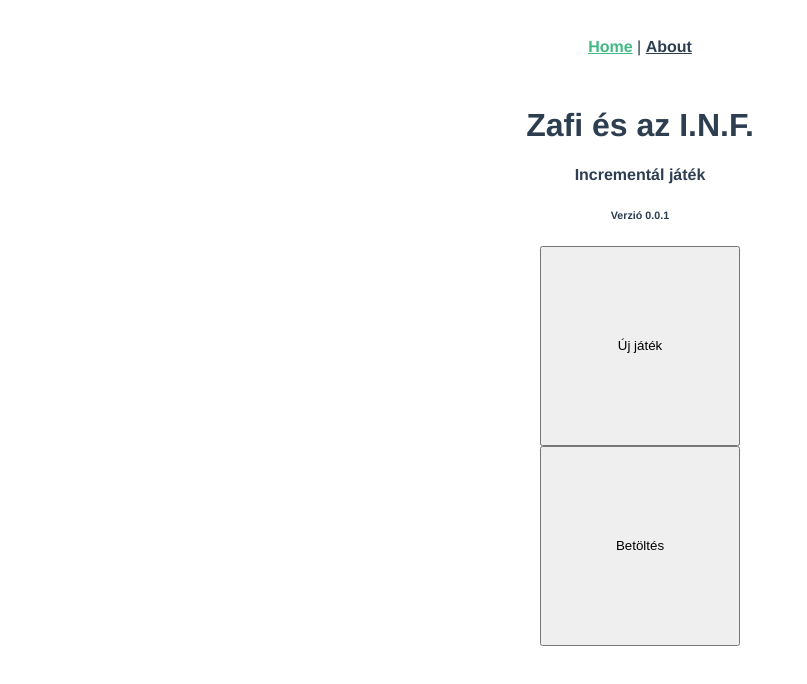
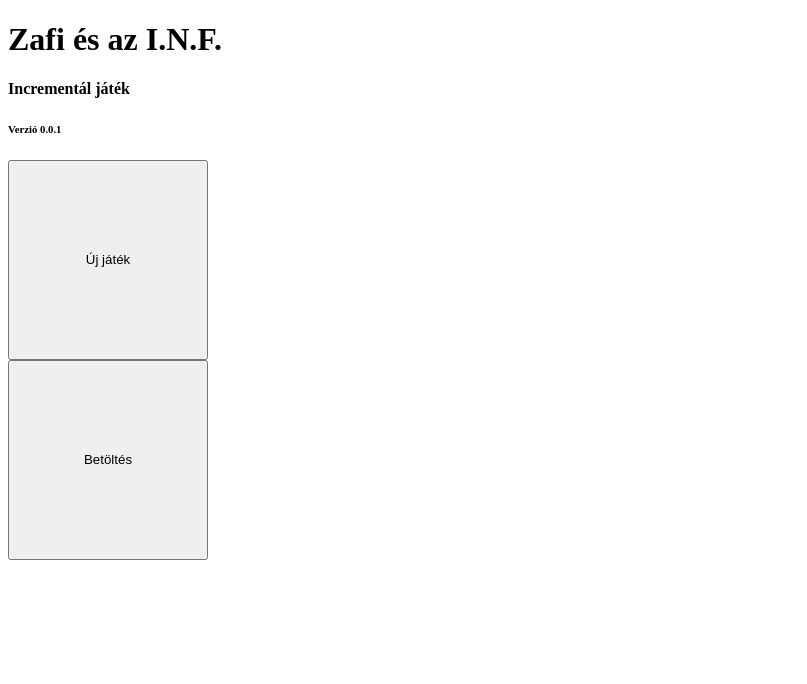
Before and after one commit to Pepice23/zafi_es_az_inf, a Vue app: page / in a window 1280 px wide. Shown: the top 684 px of the page, without its empty margins (0-807 px from the left). Built offline with nearby package versions, Linux system fonts and the light colour scheme.

Commit message:
Update App.vue

```diff
--- a/src/App.vue
+++ b/src/App.vue
@@ -1,30 +1,5 @@
 <template>
-  <div id="nav">
-    <router-link to="/">Home</router-link> |
-    <router-link to="/about">About</router-link>
-  </div>
   <router-view />
 </template>
 
-<style>
-#app {
-  font-family: Avenir, Helvetica, Arial, sans-serif;
-  -webkit-font-smoothing: antialiased;
-  -moz-osx-font-smoothing: grayscale;
-  text-align: center;
-  color: #2c3e50;
-}
-
-#nav {
-  padding: 30px;
-}
-
-#nav a {
-  font-weight: bold;
-  color: #2c3e50;
-}
-
-#nav a.router-link-exact-active {
-  color: #42b983;
-}
-</style>
+<style></style>
```
